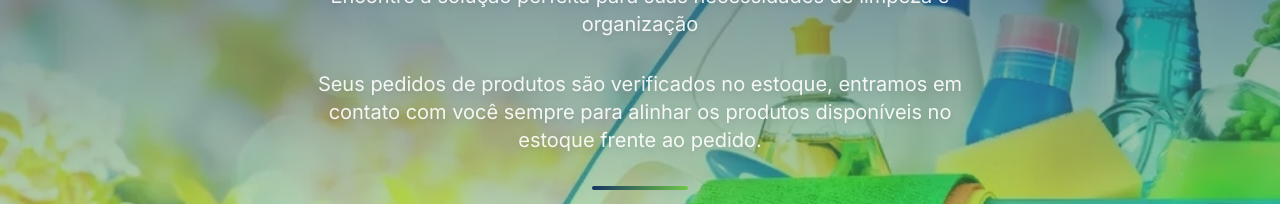
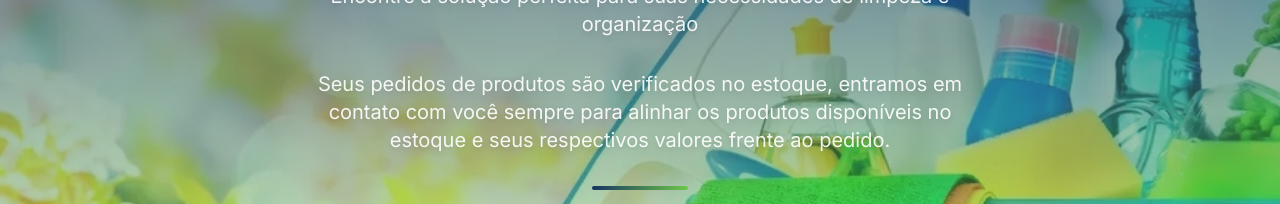
Before and after one commit to renatoDevMax/ecoclean-ecommerce, a Next.js app: page /produtos in a window 1280 px wide. Shown: the part 186-390 px from the top of the page. Built offline with nearby package versions, Linux system fonts and the light colour scheme; no server answers.

Commit message:
ajuste mensagem produtos

```diff
--- a/src/app/produtos/page.tsx
+++ b/src/app/produtos/page.tsx
@@ -364,7 +364,8 @@ export default function Produtos() {
 
             <p className="text-xl text-white/90 drop-shadow-md mb-8">
               Seus pedidos de produtos são verificados no estoque, entramos em contato com você
-              sempre para alinhar os produtos disponíveis no estoque frente ao pedido.
+              sempre para alinhar os produtos disponíveis no estoque e seus respectivos valores
+              frente ao pedido.
             </p>
 
             <div className="h-1 w-24 bg-gradient-to-r from-[#173363] to-[#6EC747] mx-auto rounded-full"></div>
```
